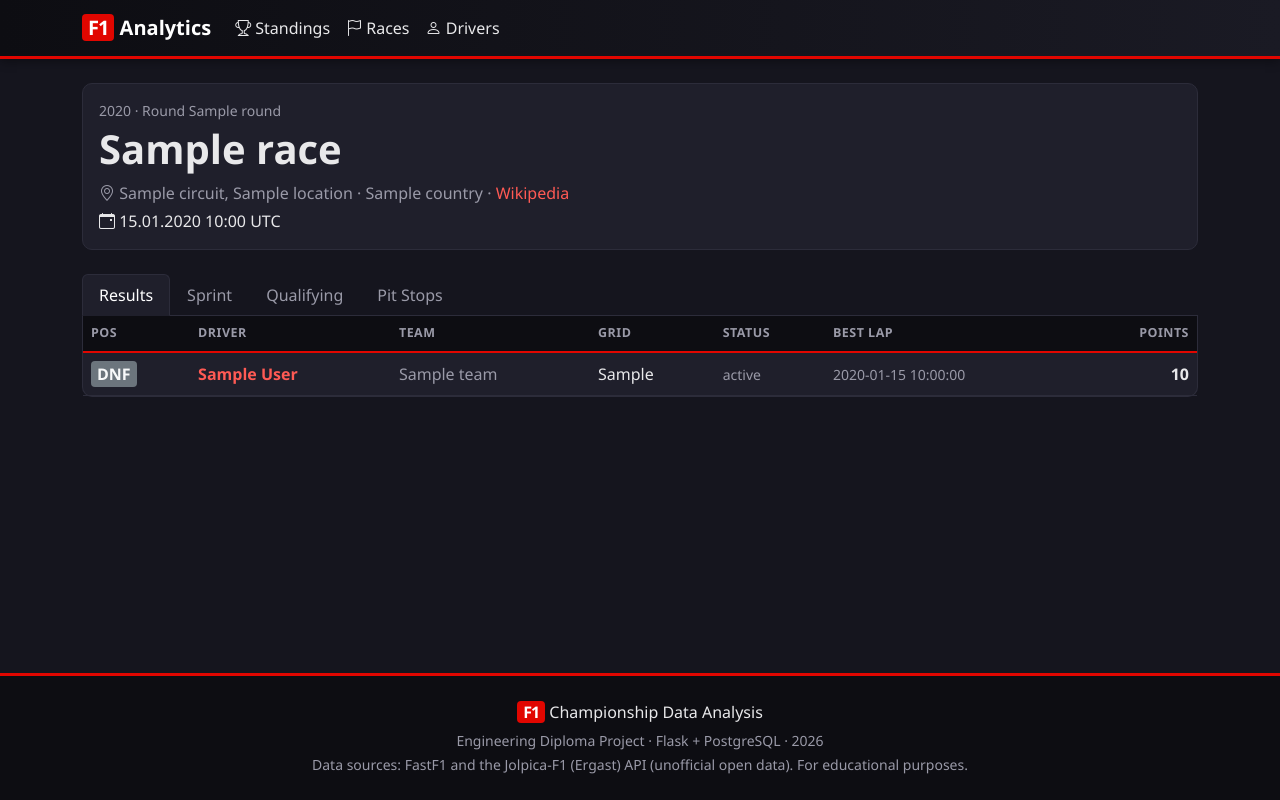
After one commit to ferhangedik/f1-championship-app, a Flask app: template templates/races/detail.html in a window 1280 px wide. The commit adds this page. Run offline with Flask 3, Linux system fonts and the light colour scheme; the template is opened without the code that fills it: most values are stand-ins (such as "Sample title", 1, 10 or a date in 2020); some libraries are stand-ins or nearby versions.

Commit message:
feat: race list and tabbed race detail page

```diff
--- a/app.py
+++ b/app.py
@@ -27,9 +27,10 @@ def create_app():
     # Register blueprints
     from routes.standings import bp as standings_bp
     from routes.drivers import bp as drivers_bp
+    from routes.races import bp as races_bp
     app.register_blueprint(standings_bp)
     app.register_blueprint(drivers_bp)
-
+    app.register_blueprint(races_bp)
 
 
     # Every POST request must carry the session's anti-CSRF token
--- /dev/null
+++ b/routes/races.py
@@ -0,0 +1,99 @@
+#routes/races.py — Race list and race detail pages.
+#The detail page has four sections: results, sprint (on sprint weekends), qualifying and pit stops.
+
+from flask import Blueprint, render_template, abort
+import db
+from routes.common import resolve_season
+
+bp = Blueprint("races", __name__, url_prefix="/races")
+
+
+RACE_LIST = """
+SELECT r.race_id, r.round, r.name, r.race_date, r.is_upcoming,
+       c.name AS circuit, c.country,
+       COUNT(res.result_id) AS result_count
+FROM hfg_races r
+JOIN hfg_circuits c ON c.circuit_id = r.circuit_id
+LEFT JOIN hfg_results res ON res.race_id = r.race_id
+WHERE r.season_id = %s
+GROUP BY r.race_id, c.name, c.country
+ORDER BY r.round;
+"""
+
+RACE_HEADER = """
+SELECT r.race_id, r.name, r.round, r.race_date, r.race_time, r.is_upcoming,
+       s.year, c.name AS circuit, c.location, c.country, c.wiki_url AS circuit_url
+FROM hfg_races r
+JOIN hfg_seasons s ON s.season_id = r.season_id
+JOIN hfg_circuits c ON c.circuit_id = r.circuit_id
+WHERE r.race_id = %s;
+"""
+
+# Results: non-finishers (DNF, finish_position IS NULL) are pushed to the end.
+RACE_RESULTS = """
+SELECT res.finish_position, res.grid_position, res.points, res.status,
+       res.fastest_lap_time, res.is_fastest_lap,
+       d.driver_id, d.first_name, d.last_name,
+       t.name AS team
+FROM hfg_results res
+JOIN hfg_drivers d ON d.driver_id = res.driver_id
+LEFT JOIN hfg_teams t ON t.team_id = res.team_id
+WHERE res.race_id = %s
+ORDER BY res.finish_position ASC NULLS LAST;
+"""
+
+RACE_SPRINT = """
+SELECT spr.finish_position, spr.grid_position, spr.points, spr.status,
+       d.driver_id, d.first_name, d.last_name, t.name AS team
+FROM hfg_sprint_results spr
+JOIN hfg_drivers d ON d.driver_id = spr.driver_id
+LEFT JOIN hfg_teams t ON t.team_id = spr.team_id
+WHERE spr.race_id = %s
+ORDER BY spr.finish_position ASC NULLS LAST;
+"""
+
+# The team is taken from the driver's result in this race (not the current team).
+RACE_QUALIFYING = """
+SELECT q.q1_time, q.q2_time, q.q3_time, q.grid_position,
+       d.driver_id, d.first_name, d.last_name, t.name AS team
+FROM hfg_qualifying q
+JOIN hfg_drivers d ON d.driver_id = q.driver_id
+LEFT JOIN hfg_results res ON res.race_id = q.race_id AND res.driver_id = q.driver_id
+LEFT JOIN hfg_teams t ON t.team_id = COALESCE(res.team_id, d.team_id)
+WHERE q.race_id = %s
+ORDER BY q.grid_position ASC NULLS LAST;
+"""
+
+RACE_PITSTOPS = """
+SELECT p.stop_number, p.lap, p.duration,
+       d.driver_id, d.first_name, d.last_name
+FROM hfg_pit_stops p
+JOIN hfg_drivers d ON d.driver_id = p.driver_id
+WHERE p.race_id = %s
+ORDER BY d.last_name, p.stop_number;
+"""
+
+@bp.route("/")
+def index():
+    season, seasons = resolve_season()
+    races = db.query(RACE_LIST, (season["season_id"],)) if season else []
+    return render_template("races/index.html",
+                           season=season, seasons=seasons, races=races)
+
+
+@bp.route("/<int:race_id>")
+def detail(race_id):
+    race = db.query(RACE_HEADER, (race_id,), one=True)
+    if not race:
+        abort(404)
+
+    results = db.query(RACE_RESULTS, (race_id,))
+    sprint = db.query(RACE_SPRINT, (race_id,))
+    qualifying = db.query(RACE_QUALIFYING, (race_id,))
+    pit_stops = db.query(RACE_PITSTOPS, (race_id,))
+
+    return render_template(
+        "races/detail.html",
+        race=race, results=results, sprint=sprint, qualifying=qualifying,
+        pit_stops=pit_stops,
+    )
--- a/templates/base.html
+++ b/templates/base.html
@@ -27,6 +27,7 @@
     <div class="collapse navbar-collapse" id="nav">
       <ul class="navbar-nav me-auto mb-2 mb-lg-0">
                 <li class="nav-item"><a class="nav-link {{ 'active' if request.blueprint=='standings' }}" href="{{ url_for('standings.index') }}"><i class="bi bi-trophy"></i> Standings</a></li>
+                <li class="nav-item"><a class="nav-link {{ 'active' if request.blueprint=='races' }}" href="{{ url_for('races.index') }}"><i class="bi bi-flag"></i> Races</a></li>
         <li class="nav-item"><a class="nav-link {{ 'active' if request.blueprint=='drivers' }}" href="{{ url_for('drivers.index') }}"><i class="bi bi-person"></i> Drivers</a></li>
       </ul>
     </div>
--- /dev/null
+++ b/templates/races/detail.html
@@ -0,0 +1,136 @@
+{% extends "base.html" %}
+{% block title %}{{ race.name }}{% endblock %}
+
+{% macro pos_badge(p) %}
+  {% if p %}<span class="pos-badge {% if p==1 %}pos-1{% elif p==2 %}pos-2{% elif p==3 %}pos-3{% endif %}">{{ p }}</span>
+  {% else %}<span class="pos-badge bg-secondary text-light">DNF</span>{% endif %}
+{% endmacro %}
+
+{% block content %}
+<!-- Race header -->
+<div class="card mb-4">
+  <div class="card-body">
+    <div class="d-flex flex-wrap justify-content-between align-items-start">
+      <div>
+        <div class="text-muted small mb-1">{{ race.year }} · Round {{ race.round }}</div>
+        <h1 class="fw-bold mb-2">{{ race.name }}</h1>
+        <div class="text-muted">
+          <i class="bi bi-geo-alt"></i> {{ race.circuit }}{% if race.location %}, {{ race.location }}{% endif %}
+          {% if race.country %} · {{ race.country }}{% endif %}
+          {% if race.circuit_url %} · <a href="{{ race.circuit_url }}" target="_blank" rel="noopener">Wikipedia</a>{% endif %}
+        </div>
+        <div class="mt-1"><i class="bi bi-calendar-event"></i> {{ race.race_date.strftime('%d.%m.%Y') }}{% if race.race_time %} {{ race.race_time.strftime('%H:%M') }} UTC{% endif %}</div>
+      </div>
+    </div>
+  </div>
+</div>
+
+{% if race.is_upcoming %}
+  <div class="alert alert-info"><i class="bi bi-info-circle"></i> This race has not been held yet. Results will be added after the race.</div>
+{% endif %}
+
+<!-- Tabs -->
+<ul class="nav nav-tabs" role="tablist">
+  <li class="nav-item"><button class="nav-link active" data-bs-toggle="tab" data-bs-target="#tab-results">Results</button></li>
+  {% if sprint %}
+  <li class="nav-item"><button class="nav-link" data-bs-toggle="tab" data-bs-target="#tab-sprint">Sprint</button></li>
+  {% endif %}
+  <li class="nav-item"><button class="nav-link" data-bs-toggle="tab" data-bs-target="#tab-quali">Qualifying</button></li>
+  <li class="nav-item"><button class="nav-link" data-bs-toggle="tab" data-bs-target="#tab-pits">Pit Stops</button></li>
+</ul>
+
+<div class="tab-content card border-top-0" style="border-radius:0 0 10px 10px">
+  <!-- RESULTS -->
+  <div class="tab-pane fade show active p-0" id="tab-results">
+    <div class="table-responsive">
+      <table class="table table-hover align-middle mb-0">
+        <thead><tr><th>Pos</th><th>Driver</th><th>Team</th><th>Grid</th><th>Status</th><th>Best Lap</th><th class="text-end">Points</th></tr></thead>
+        <tbody>
+          {% for r in results %}
+          <tr>
+            <td>{{ pos_badge(r.finish_position) }}</td>
+            <td class="fw-semibold"><a href="{{ url_for('drivers.profile', driver_id=r.driver_id) }}">{{ r.first_name }} {{ r.last_name }}</a></td>
+            <td class="text-muted">{{ r.team or '—' }}</td>
+            <td>{{ r.grid_position or '—' }}</td>
+            <td><span class="small text-muted">{{ r.status }}</span></td>
+            <td>{% if r.is_fastest_lap %}<span class="badge badge-fl"><i class="bi bi-stopwatch"></i> {{ r.fastest_lap_time }}</span>{% else %}<span class="small text-muted">{{ r.fastest_lap_time or '—' }}</span>{% endif %}</td>
+            <td class="text-end fw-bold">{{ '%g'|format(r.points) }}</td>
+          </tr>
+          {% else %}
+          <tr><td colspan="7" class="text-center text-muted py-4">No result data.</td></tr>
+          {% endfor %}
+        </tbody>
+      </table>
+    </div>
+  </div>
+
+  <!-- SPRINT (only on sprint weekends) -->
+  {% if sprint %}
+  <div class="tab-pane fade p-0" id="tab-sprint">
+    <div class="table-responsive">
+      <table class="table table-hover align-middle mb-0">
+        <thead><tr><th>Pos</th><th>Driver</th><th>Team</th><th>Grid</th><th>Status</th><th class="text-end">Points</th></tr></thead>
+        <tbody>
+          {% for r in sprint %}
+          <tr>
+            <td>{{ pos_badge(r.finish_position) }}</td>
+            <td class="fw-semibold"><a href="{{ url_for('drivers.profile', driver_id=r.driver_id) }}">{{ r.first_name }} {{ r.last_name }}</a></td>
+            <td class="text-muted">{{ r.team or '—' }}</td>
+            <td>{{ r.grid_position or '—' }}</td>
+            <td><span class="small text-muted">{{ r.status }}</span></td>
+            <td class="text-end fw-bold">{{ '%g'|format(r.points) }}</td>
+          </tr>
+          {% endfor %}
+        </tbody>
+      </table>
+    </div>
+  </div>
+  {% endif %}
+
+  <!-- QUALIFYING -->
+  <div class="tab-pane fade p-0" id="tab-quali">
+    <div class="table-responsive">
+      <table class="table table-hover align-middle mb-0">
+        <thead><tr><th>Grid</th><th>Driver</th><th>Team</th><th>Q1</th><th>Q2</th><th>Q3</th></tr></thead>
+        <tbody>
+          {% for q in qualifying %}
+          <tr>
+            <td>{{ q.grid_position or '—' }}</td>
+            <td class="fw-semibold"><a href="{{ url_for('drivers.profile', driver_id=q.driver_id) }}">{{ q.first_name }} {{ q.last_name }}</a></td>
+            <td class="text-muted">{{ q.team or '—' }}</td>
+            <td>{{ q.q1_time or '—' }}</td>
+            <td>{{ q.q2_time or '—' }}</td>
+            <td>{{ q.q3_time or '—' }}</td>
+          </tr>
+          {% else %}
+          <tr><td colspan="6" class="text-center text-muted py-4">No qualifying data.</td></tr>
+          {% endfor %}
+        </tbody>
+      </table>
+    </div>
+  </div>
+
+  <!-- PIT STOPS -->
+  <div class="tab-pane fade p-0" id="tab-pits">
+    <div class="p-3 small text-muted">Note: the pit-stop duration (seconds) is not always available in the open data; a dash is shown in that case.</div>
+    <div class="table-responsive">
+      <table class="table table-hover align-middle mb-0">
+        <thead><tr><th>Driver</th><th>Stop #</th><th>Lap</th><th>Duration (s)</th></tr></thead>
+        <tbody>
+          {% for p in pit_stops %}
+          <tr>
+            <td class="fw-semibold"><a href="{{ url_for('drivers.profile', driver_id=p.driver_id) }}">{{ p.first_name }} {{ p.last_name }}</a></td>
+            <td>{{ p.stop_number }}</td>
+            <td>{{ p.lap }}</td>
+            <td>{{ '%.3f'|format(p.duration) if p.duration is not none else '—' }}</td>
+          </tr>
+          {% else %}
+          <tr><td colspan="4" class="text-center text-muted py-4">No pit-stop data.</td></tr>
+          {% endfor %}
+        </tbody>
+      </table>
+    </div>
+  </div>
+
+</div>
+{% endblock %}
```
Also changed, not shown: templates/races/index.html (added, +47 -0 lines).
